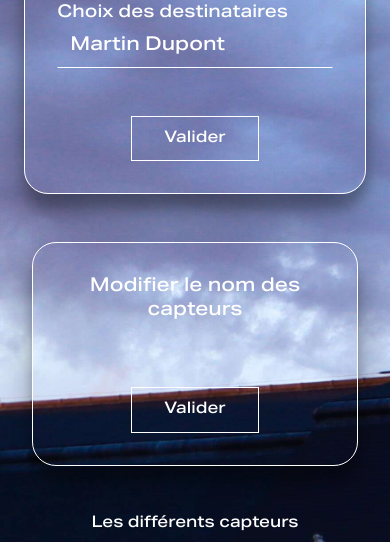
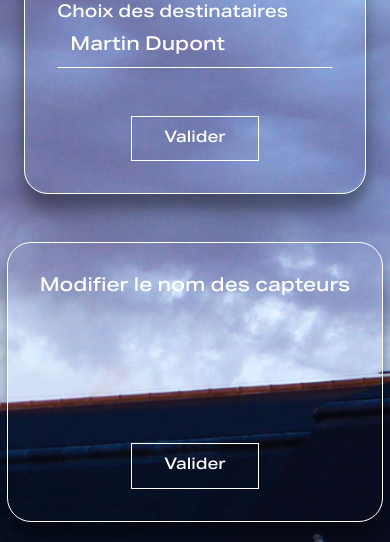
Before and after one commit to kitaah/Bordeaux_Meteo, a Flask app: template templates/user.html in a window 390 px wide. Shown: the part 943-1485 px from the top of the page. Run offline with Flask 2, Linux system fonts and the light colour scheme; the template is opened without the code that fills it, so the values that code supplies are empty; some libraries are stand-ins or nearby versions.

Commit message:
Correctif

```diff
--- a/app.py
+++ b/app.py
@@ -142,7 +142,7 @@ def access_error_404_page(error):
 
 def __runApp():
     if __name__ == "__main__":
-        app.run(host = 'localhost', port = '5051', debug = True)
+        app.run(host = 'localhost', port = 8000, debug = True)
 
 def runApp():
     return __runApp()
--- a/static/css/style.css
+++ b/static/css/style.css
@@ -23,7 +23,6 @@ article,
 aside,
 footer,
 header,
-hgroup,
 nav,
 section {
     margin: 0;
@@ -735,7 +734,7 @@ a:hover,
         display: none;
     }
 
-    hgroup {
+    .user__content--flex header {
         white-space: normal;
     }
 
--- a/templates/user.html
+++ b/templates/user.html
@@ -59,9 +59,9 @@
 
             <article class="user__content--flex">
                 <form action="{{ url_for('__data_management_page') }}" method="POST" class="user__content-form sensors__form ">
-                    <hgroup>
+                    <header>
                         <h2>Modifier le nom des capteurs</h2>
-                    </hgroup>
+                    </header>
                     {% for row_data in all_sensors %}
                     <div class="form-group">
                         <input type="hidden" class="form-control" name="sensors-id" id="sensors-id" value="{{ row_data.0 }}">
```
